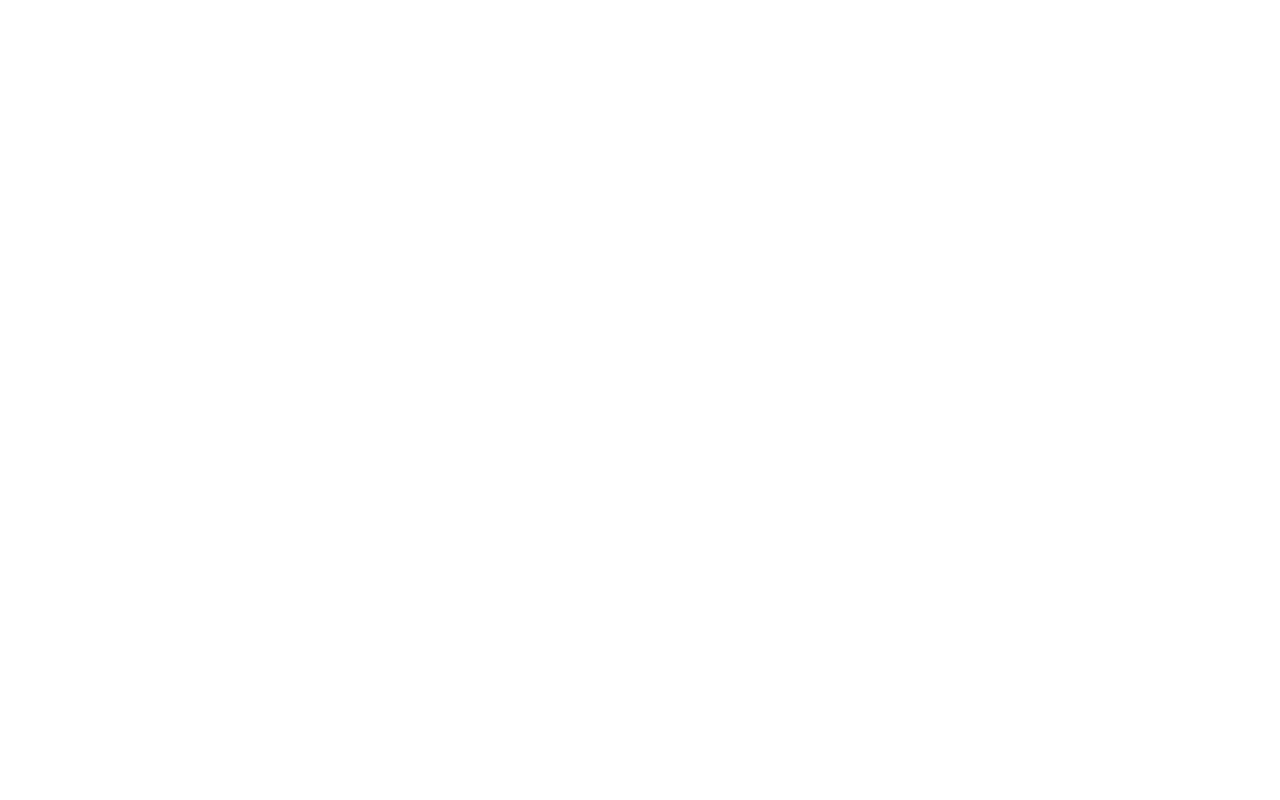
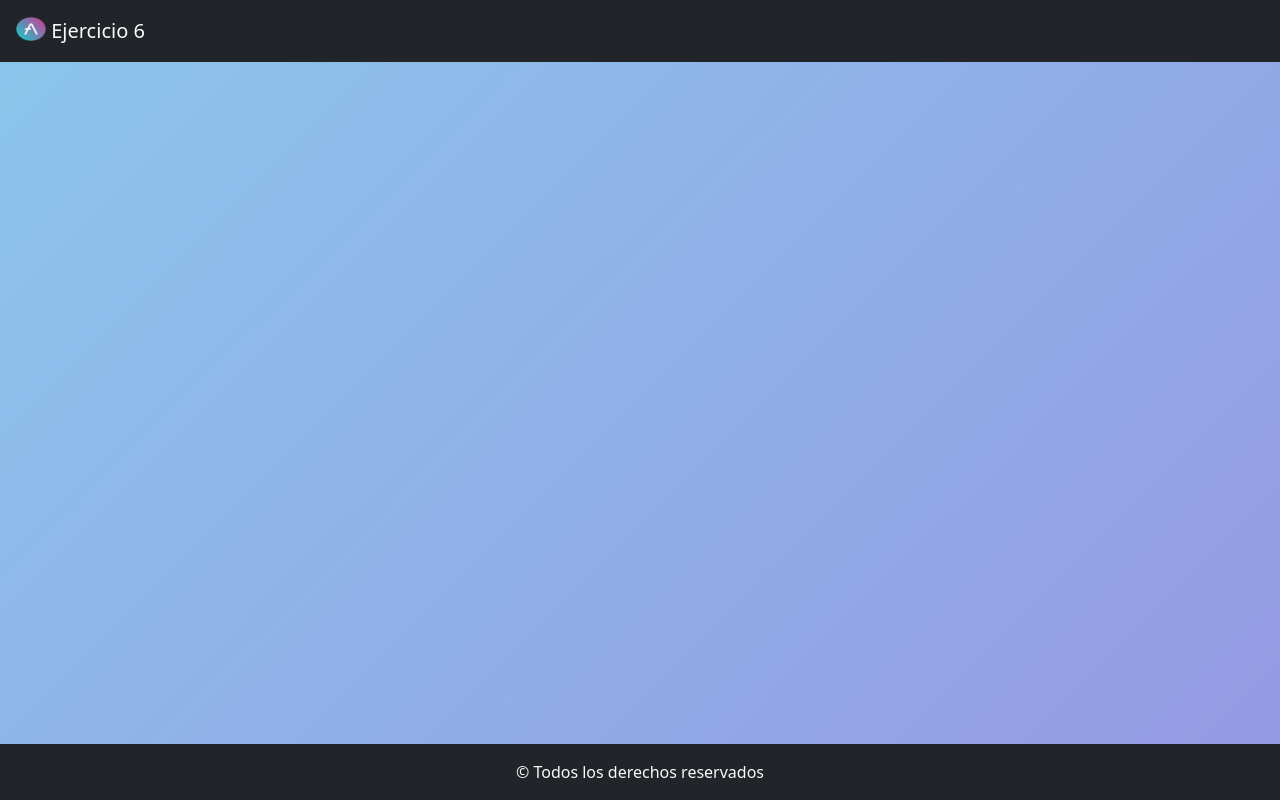
Before and after one commit to Ana-Santillan/Trabajo_Practico_5_E6, a plain HTML site: page index.html in a window 1280 px wide. Drawn offline with nearby package versions, Linux system fonts and the light colour scheme.

Commit message:
se agrego el nav y el footer

```diff
--- a/css/style.css
+++ b/css/style.css
@@ -0,0 +1,11 @@
+body{
+    background-color: #8BC6EC;
+    background-image: linear-gradient(135deg, #8BC6EC 0%, #9599E2 100%);
+    min-height: 100vh;
+    display: flex;
+    flex-direction: column;
+}
+
+main{
+    flex-grow: 1;
+}
--- a/index.html
+++ b/index.html
@@ -13,6 +13,21 @@
     <title>Ejercicio 6</title>
 </head>
 <body>
+    <header>
+        <nav class="navbar bg-dark p-3 mb-3">
+            <div class="container-fluidt">
+                <a class="navbar-brand link-light" href="./index.html">
+                    <img src="./img/logo.png" alt="Logo" width="30" height="24"
+                        class="d-inline-block align-text-top">
+                    Ejercicio 6
+                </a>
+            </div>
+        </nav>
+    </header>
+    <main></main>
+    <footer class="bg-dark text-light text-center p-3">
+        &copy; Todos los derechos reservados
+    </footer>
     <script src="https://cdn.jsdelivr.net/npm/bootstrap@5.3.0-alpha3/dist/js/bootstrap.bundle.min.js"
         integrity="sha384-ENjdO4Dr2bkBIFxQpeoTz1HIcje39Wm4jDKdf19U8gI4ddQ3GYNS7NTKfAdVQSZe"
         crossorigin="anonymous"></script>
```
Also changed, not shown: img/logo.png (added).
